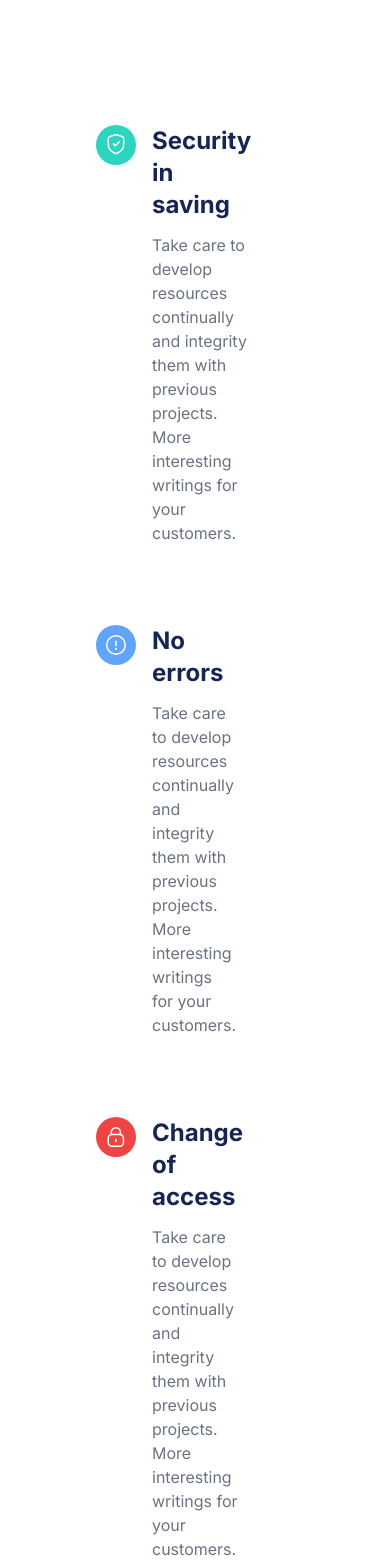
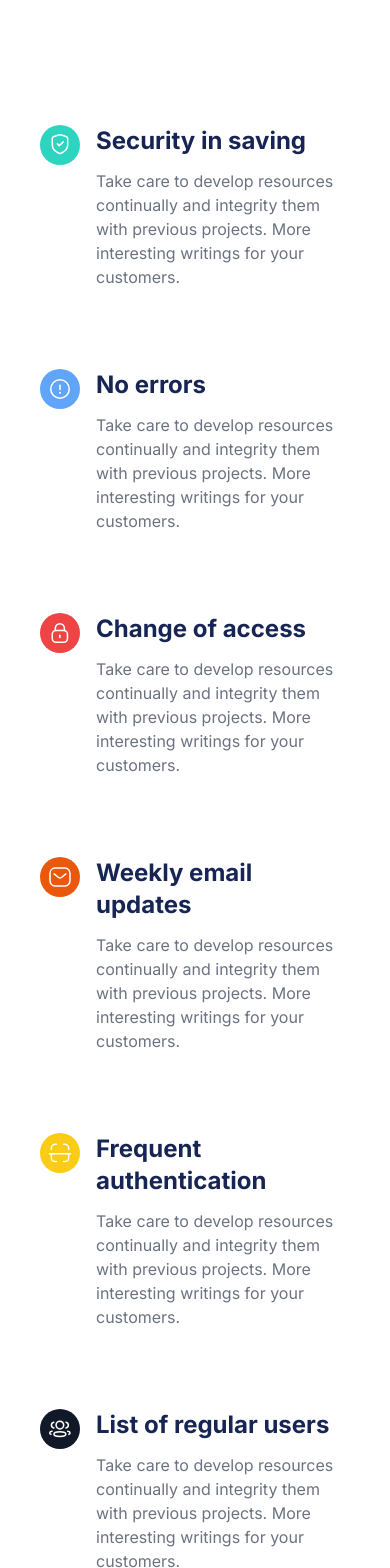
Before and after one commit to varia418/shuffle-zeus, a Next.js app: page / in a window 390 px wide. Shown: the part 1820-3388 px from the top of the page. Built offline with nearby package versions, Linux system fonts and the light colour scheme.

Commit message:
fix feature section mobile style

```diff
--- a/src/components/Features.jsx
+++ b/src/components/Features.jsx
@@ -2,7 +2,7 @@ import React from "react";
 
 function Features() {
 	return (
-		<section className="container mx-auto py-20 px-24 flex flex-wrap">
+		<section className="container mx-auto py-20 px-10 sm:px-24 flex flex-wrap">
 			<div className="flex lg:w-1/3 pb-20 gap-4">
 				<div>
 					<span className="block bg-teal-400 rounded-full w-10 h-10 flex items-center justify-center">
@@ -33,7 +33,7 @@ function Features() {
 						</svg>
 					</span>
 				</div>
-				<div className="pr-20">
+				<div className="sm:pr-20">
 					<h2 className="text-2xl font-bold text-blue-950 mb-3">
 						Security in saving
 					</h2>
@@ -81,7 +81,7 @@ function Features() {
 						</svg>
 					</span>
 				</div>
-				<div className="pr-20">
+				<div className="sm:pr-20">
 					<h2 className="text-2xl font-bold text-blue-950 mb-3">
 						No errors
 					</h2>
@@ -129,7 +129,7 @@ function Features() {
 						</svg>
 					</span>
 				</div>
-				<div className="pr-20">
+				<div className="sm:pr-20">
 					<h2 className="text-2xl font-bold text-blue-950 mb-3">
 						Change of access
 					</h2>
@@ -170,7 +170,7 @@ function Features() {
 						</svg>
 					</span>
 				</div>
-				<div className="pr-20">
+				<div className="sm:pr-20">
 					<h2 className="text-2xl font-bold text-blue-950 mb-3">
 						Weekly email updates
 					</h2>
@@ -230,7 +230,7 @@ function Features() {
 						</svg>
 					</span>
 				</div>
-				<div className="pr-20">
+				<div className="sm:pr-20">
 					<h2 className="text-2xl font-bold text-blue-950 mb-3">
 						Frequent authentication
 					</h2>
@@ -301,7 +301,7 @@ function Features() {
 						</svg>
 					</span>
 				</div>
-				<div className="pr-20">
+				<div className="sm:pr-20">
 					<h2 className="text-2xl font-bold text-blue-950 mb-3">
 						List of regular users
 					</h2>
```
